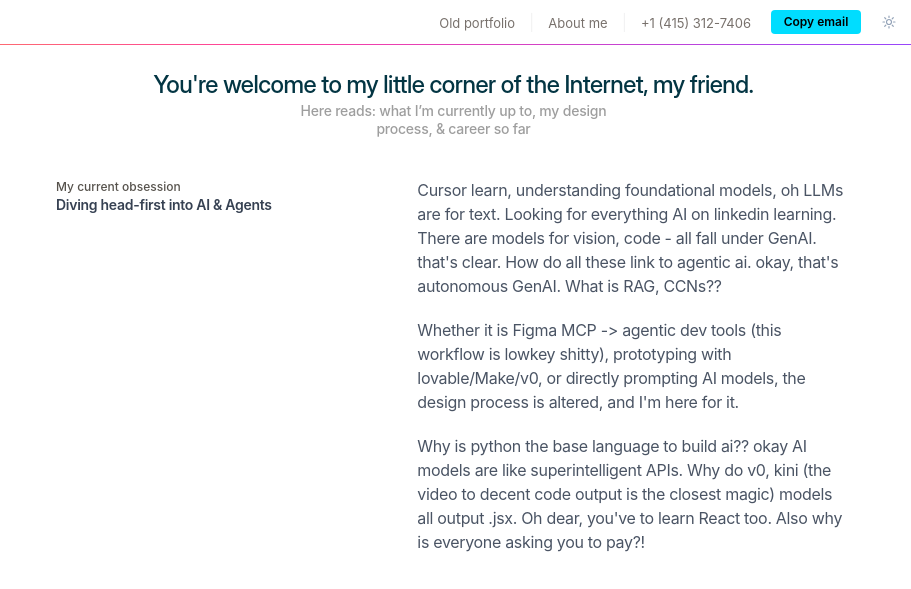
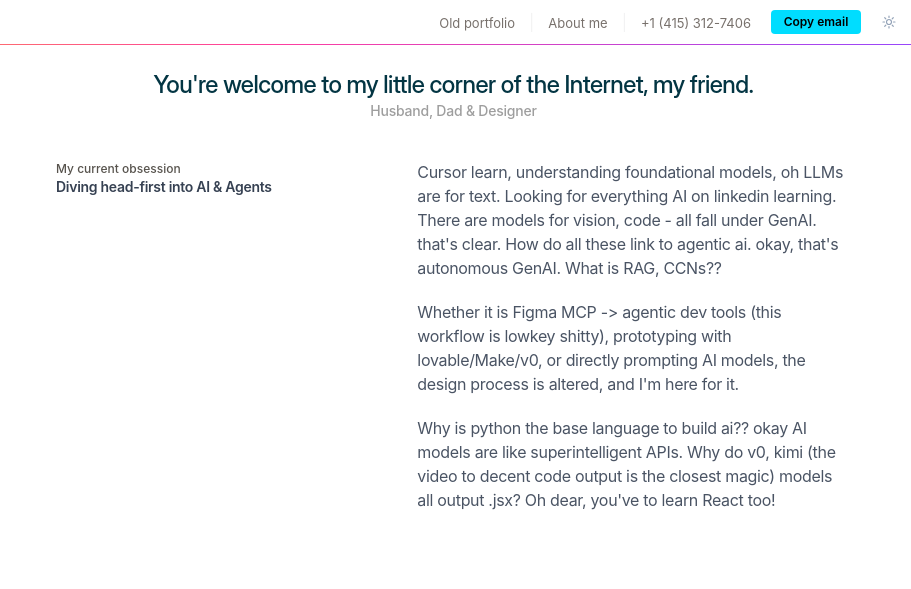
Before and after one commit to Faithkenny/portfolio-site, a website: page about.html in a window 1280 px wide. Shown: the top 589 px of the page, 369-1280 px from the left. Drawn offline with Linux system fonts and the light colour scheme; files whose address does not match are found by name; a web font is replaced by a local one.

Commit message:
vulnerable me

```diff
--- a/about.html
+++ b/about.html
@@ -57,7 +57,8 @@
                 <div>
                     <h1>You're welcome to my little corner of the Internet, my friend.</h3>
                 </div>
-                <p class="caption">Here reads: what I’m currently up to, my design process, & career so far</p>
+                <!-- <p class="caption">Here reads: what I’m currently up to, my design process, & career so far</p> -->
+                <p class="caption">Husband, Dad & Designer</p>
             </section>
 
             <main>
@@ -78,7 +79,7 @@
                             Whether it is Figma MCP -> agentic dev tools (this workflow is lowkey shitty), prototyping with lovable/Make/v0, or directly prompting AI models, the design process is altered, and I'm here for it.
                         </p>
                         <p>
-                            Why is python the base language to build ai?? okay AI models are like superintelligent APIs. Why do v0, kini (the video to decent code output is the closest magic) models all output .jsx. Oh dear, you've to learn React too. Also why is everyone asking you to pay?!
+                            Why is python the base language to build ai?? okay AI models are like superintelligent APIs. Why do v0, kimi (the video to decent code output is the closest magic) models all output .jsx? Oh dear, you've to learn React too!
                         </p>
                     </div>
                 </section>
```
